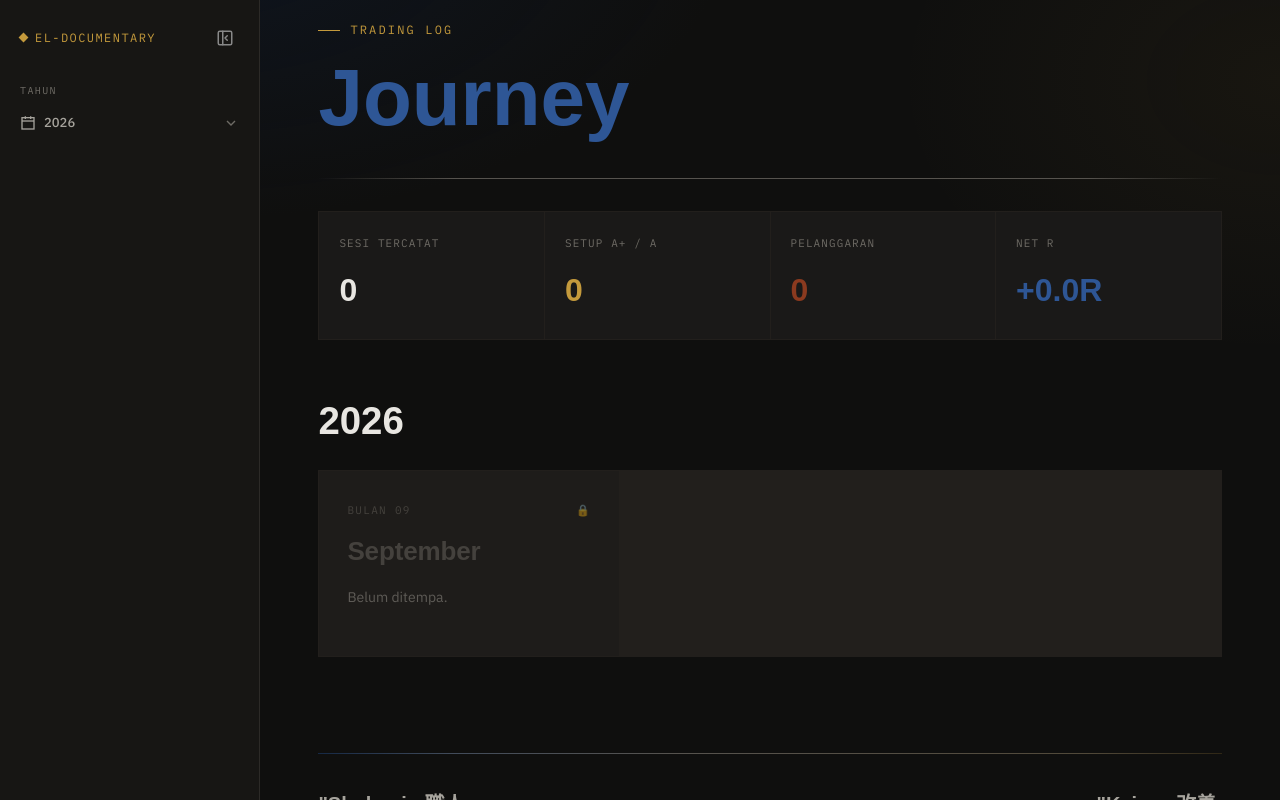
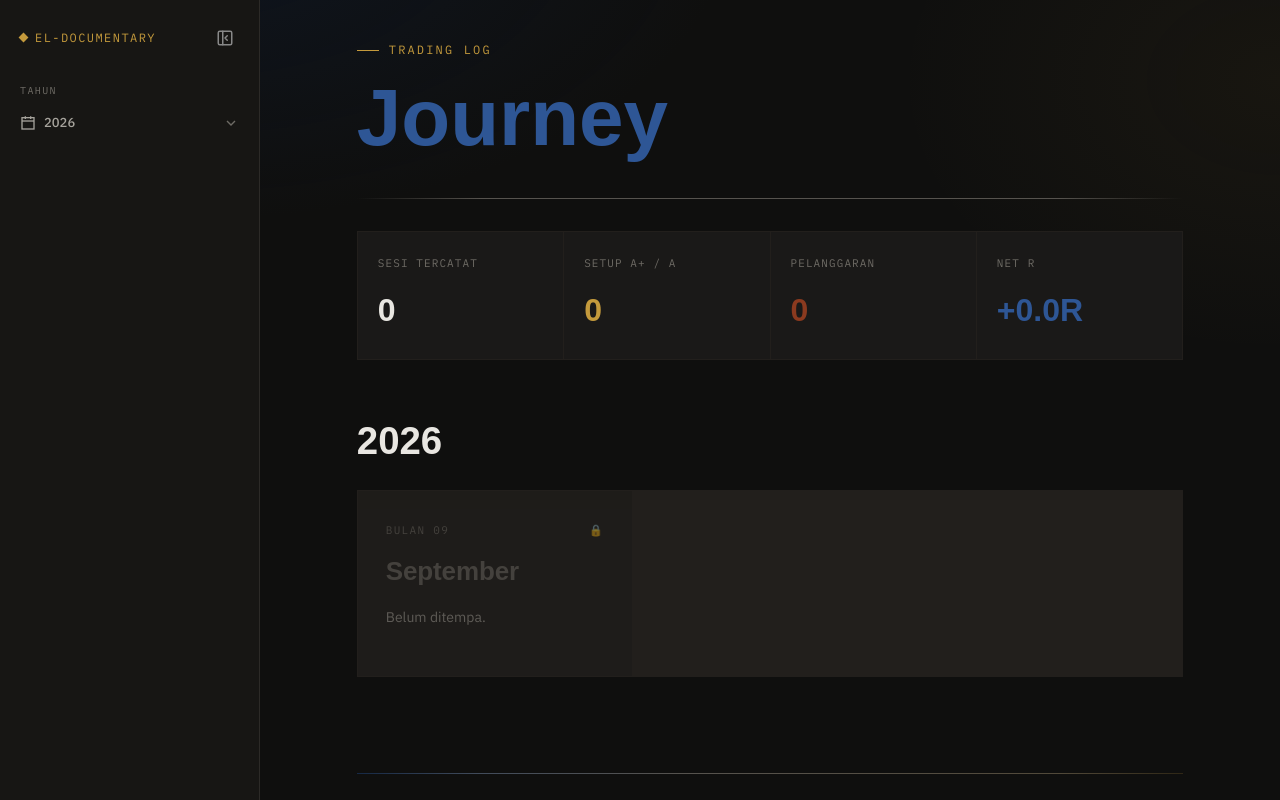
Before and after one commit to Eleven-stack11/the-tempering, a Next.js app: page / in a window 1280 px wide. Shown: the top 800 px of the page. Built offline with nearby package versions, Linux system fonts and the light colour scheme; a web font is replaced by a local one.

Commit message:
Update layout.tsx

```diff
--- a/app/layout.tsx
+++ b/app/layout.tsx
@@ -84,7 +84,9 @@ export default async function RootLayout({
           }}
         >
           <TopNav />
-          {children}
+          <div className="page-container" style={{ paddingTop: "20px", paddingBottom: "60px" }}>
+            {children}
+          </div>
         </main>
       </body>
     </html>
```
